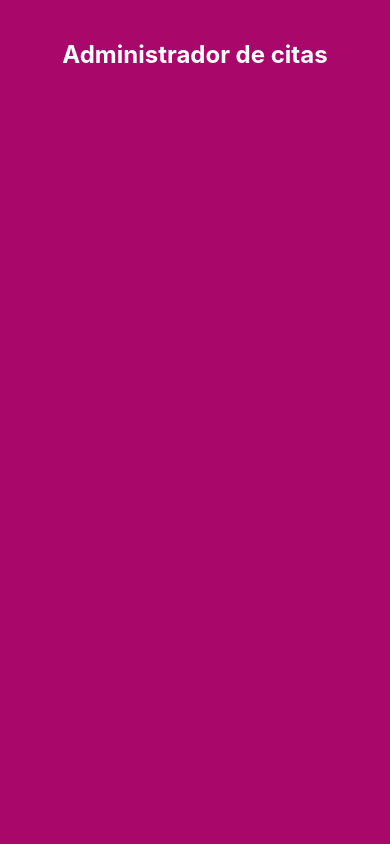
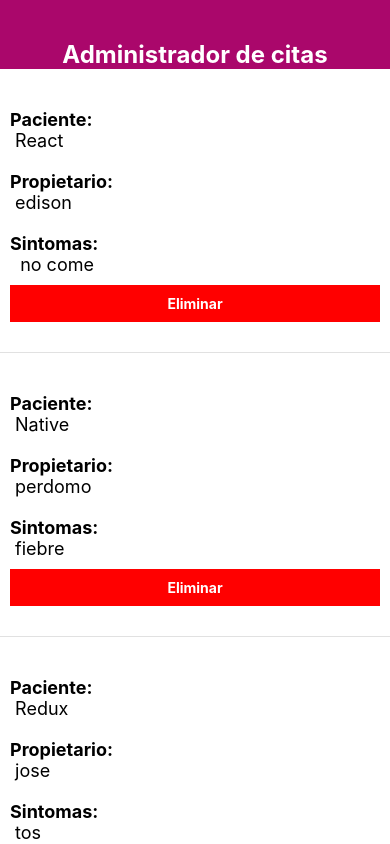
Before and after one commit to IngEdisonperdomo/cita, a React Native app: screen / in a window 390 px wide. Built offline with nearby package versions, Linux system fonts and the light colour scheme.

Commit message:
create component cita

```diff
--- a/App.js
+++ b/App.js
@@ -1,10 +1,19 @@
-import React from 'react';
-import {Text, StyleSheet, View} from 'react-native';
+import React, {useState} from 'react';
+import {Text, StyleSheet, View, FlatList} from 'react-native';
+import Cita from './componentes/Cita';
 
 const App = () => {
+  const [cita, setCitas] = useState([
+    {id: '1', paciente: 'React', propietario: 'edison', sintomas: ' no come'},
+    {id: '2', paciente: 'Native', propietario: 'perdomo', sintomas: 'fiebre'},
+    {id: '3', paciente: 'Redux', propietario: 'jose', sintomas: 'tos'},
+  ]);
+
   return (
     <View style={styles.contenedor}>
       <Text style={styles.titulo}>Administrador de citas</Text>
+
+      <FlatList data={cita} renderItem={({item}) => <Cita cita={item} />} />
     </View>
   );
 };
--- /dev/null
+++ b/componentes/Cita.js
@@ -0,0 +1,64 @@
+import React from 'react';
+import {Text, StyleSheet, View, TouchableHighlight} from 'react-native';
+
+const Cita = ({cita}) => {
+  const dialogoEliminar = () => {
+    console.log('eliminando');
+  };
+
+  return (
+    <View style={styles.cita}>
+      <View>
+        <Text style={styles.label}>Paciente: </Text>
+        <Text style={styles.texto}> {cita.paciente} </Text>
+      </View>
+      <View>
+        <Text style={styles.label}>Propietario: </Text>
+        <Text style={styles.texto}> {cita.propietario} </Text>
+      </View>
+      <View>
+        <Text style={styles.label}>Sintomas: </Text>
+        <Text style={styles.texto}> {cita.sintomas} </Text>
+      </View>
+
+      <View>
+        <TouchableHighlight
+          onPress={() => dialogoEliminar()}
+          style={styles.btnEliminar}>
+          <Text style={styles.textoEliminar}>Eliminar</Text>
+        </TouchableHighlight>
+      </View>
+    </View>
+  );
+};
+
+const styles = StyleSheet.create({
+  cita: {
+    backgroundColor: '#fff',
+    borderBottomColor: '#e1e1e1',
+    borderStyle: 'solid',
+    borderBottomWidth: 1,
+    paddingVertical: 20,
+    paddingHorizontal: 10,
+  },
+  label: {
+    fontWeight: 'bold',
+    fontSize: 18,
+    marginTop: 20,
+  },
+  texto: {
+    fontSize: 18,
+  },
+  btnEliminar: {
+    padding: 10,
+    backgroundColor: 'red',
+    marginVertical: 10,
+  },
+  textoEliminar: {
+    color: '#fff',
+    fontWeight: 'bold',
+    textAlign: 'center',
+  },
+});
+
+export default Cita;
```
